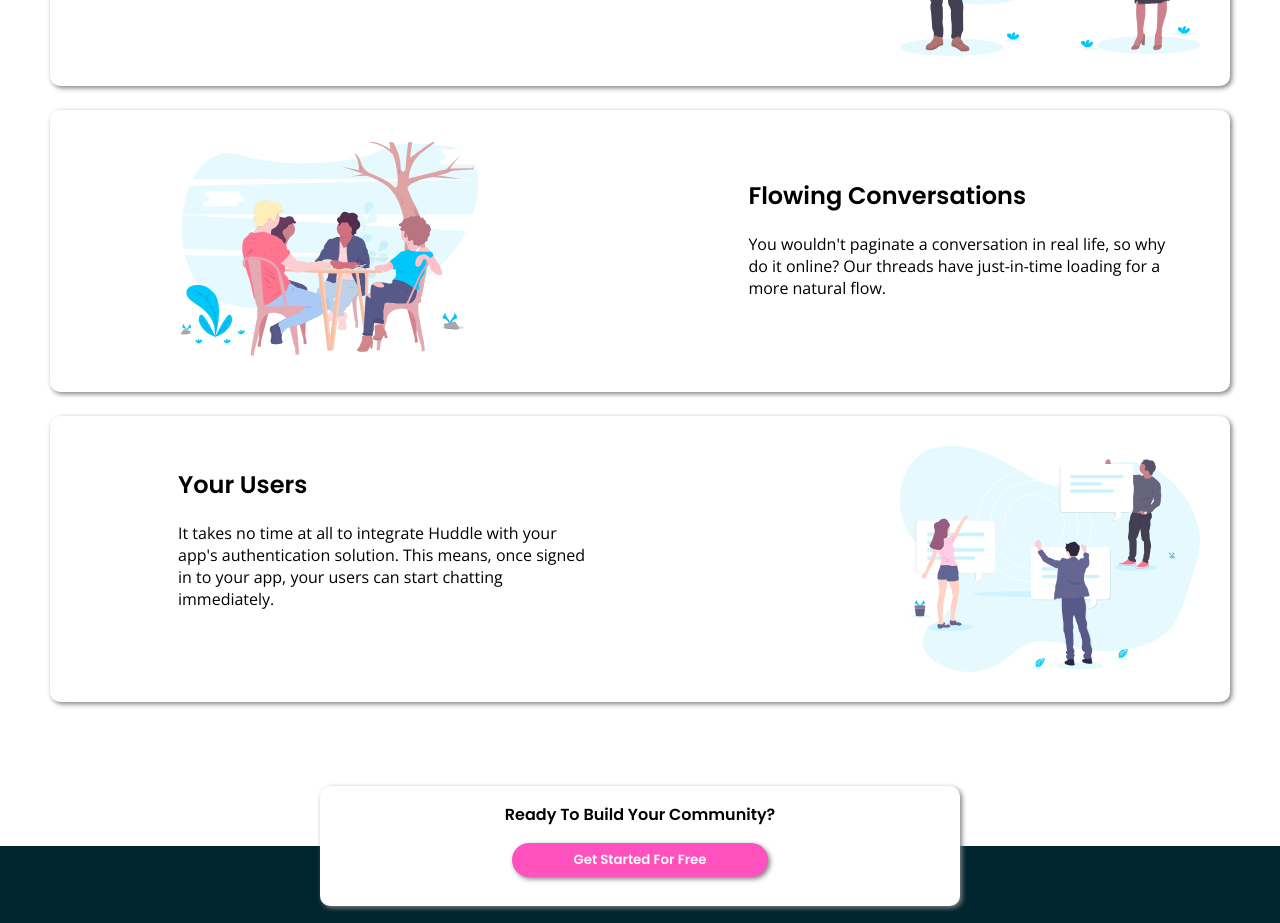
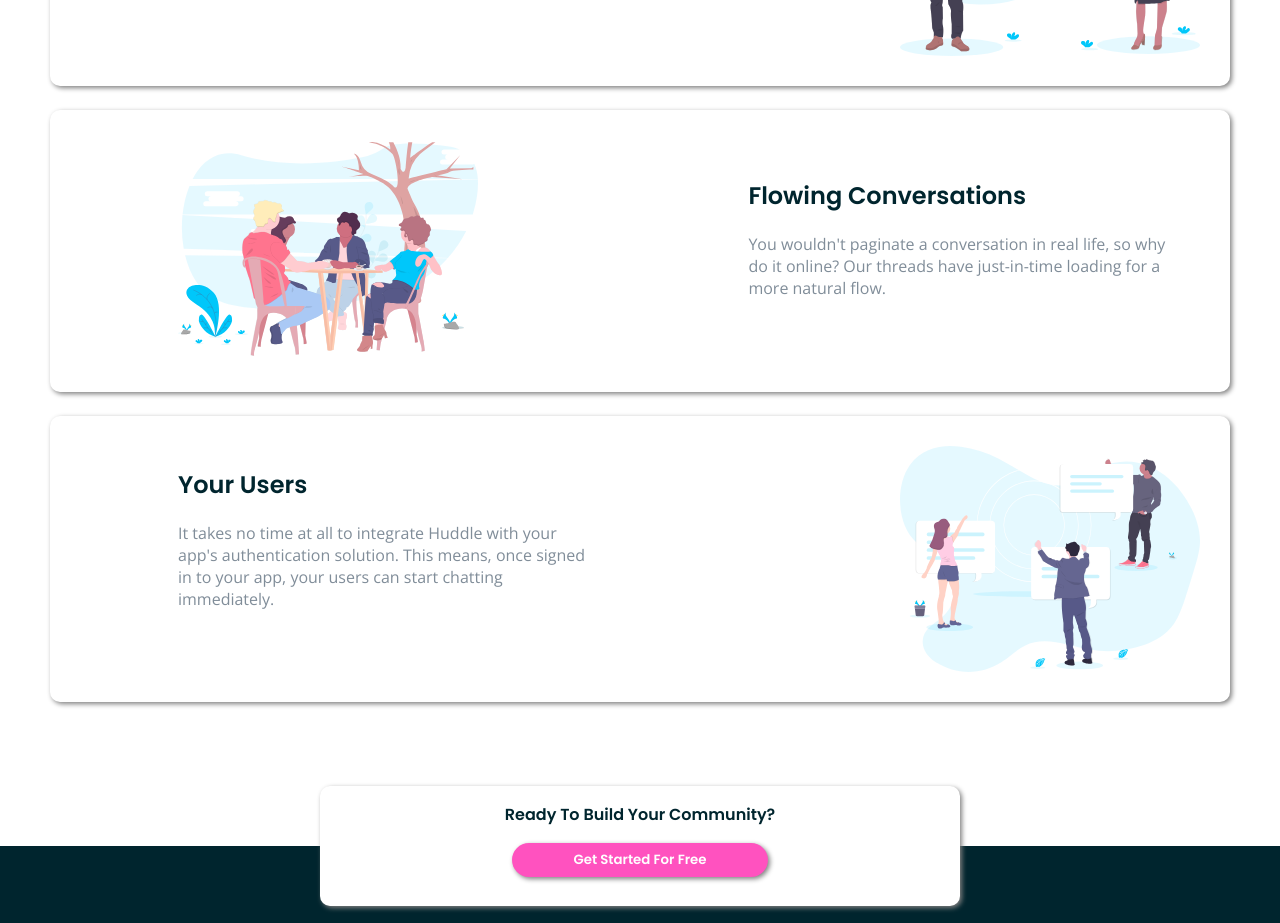
Before and after one commit to lumie31/Frontend-Mentor-UI-challenge, a plain HTML site: page huddle-landing-page-945317-master/index.html in a window 1280 px wide. Shown: the part 862-1785 px from the top of the page. Drawn offline with nearby package versions, Linux system fonts and the light colour scheme.

Commit message:
god-level status activated

```diff
--- a/huddle-landing-page-945317-master/style.css
+++ b/huddle-landing-page-945317-master/style.css
@@ -33,7 +33,9 @@ button {
   justify-content: space-between;
   padding: 40px 50px;
 }
-
+.nav button {
+  color: hsl(192, 100%, 9%);
+}
 .hero {
   display: flex;
   padding: 0 50px;
@@ -47,12 +49,14 @@ button {
   font-family: "Poppins", sans-serif;
   margin: 0;
   font-size: 30px;
+  color: hsl(192, 100%, 9%);
 }
 
 .hero-text p {
   font-family: "Open Sans", sans-serif;
   font-size: 18px;
   text-justify: auto;
+  color: hsl(192, 100%, 9%);
 }
 
 .hero-text button {
@@ -83,6 +87,12 @@ button {
   margin-top: 3vh;
   box-shadow: 2px 2px 5px grey;
 }
+.card p {
+  color: hsl(208, 11%, 55%);
+}
+.card h2 {
+  color: hsl(192, 100%, 9%);
+}
 .card3 {
   margin-bottom: 18vh;
 }
@@ -103,7 +113,7 @@ button {
 }
 .cardy p {
   font-family: "Poppins", sans-serif;
-  color: black;
+  color: hsl(192, 100%, 9%);
 }
 input[type="submit"] {
   width: 40%;
```
